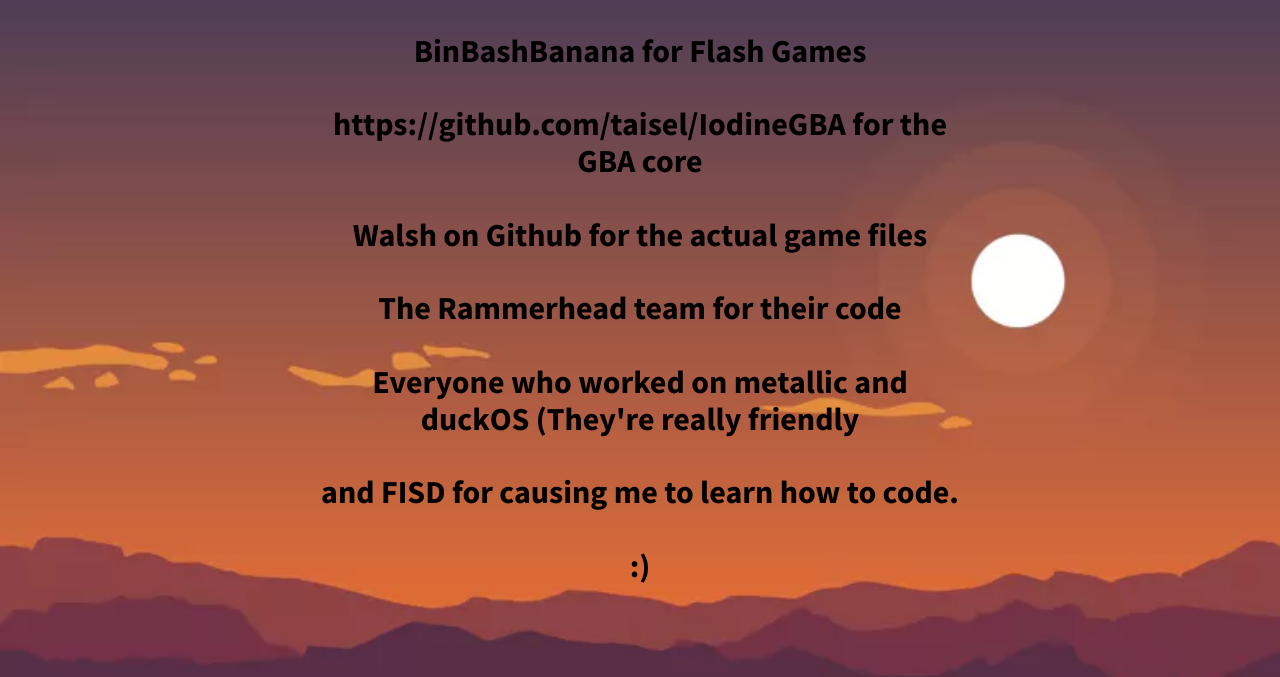
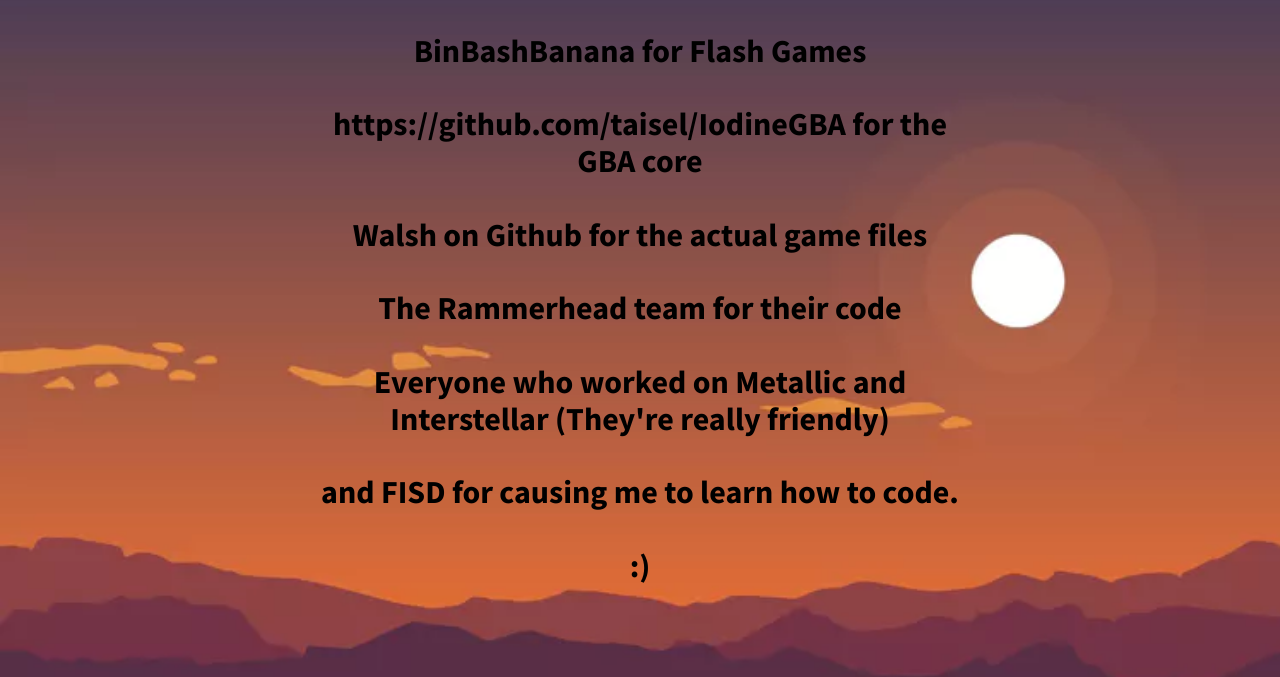
Before and after one commit to WIP-main/WIP-main.github.io, a plain HTML site: page credits.html in a window 1280 px wide. Shown: the part 123-800 px from the top of the page. Drawn offline with nearby package versions, Linux system fonts and the light colour scheme.

Commit message:
Update credits.html

```diff
--- a/credits.html
+++ b/credits.html
@@ -199,8 +199,8 @@
             <br />
             <br />
             <span>
-              Everyone who worked on metallic and duckOS (They're really
-              friendly
+              Everyone who worked on Metallic and Interstellar (They're really
+              friendly)
             </span>
             <br />
             <br />
```
